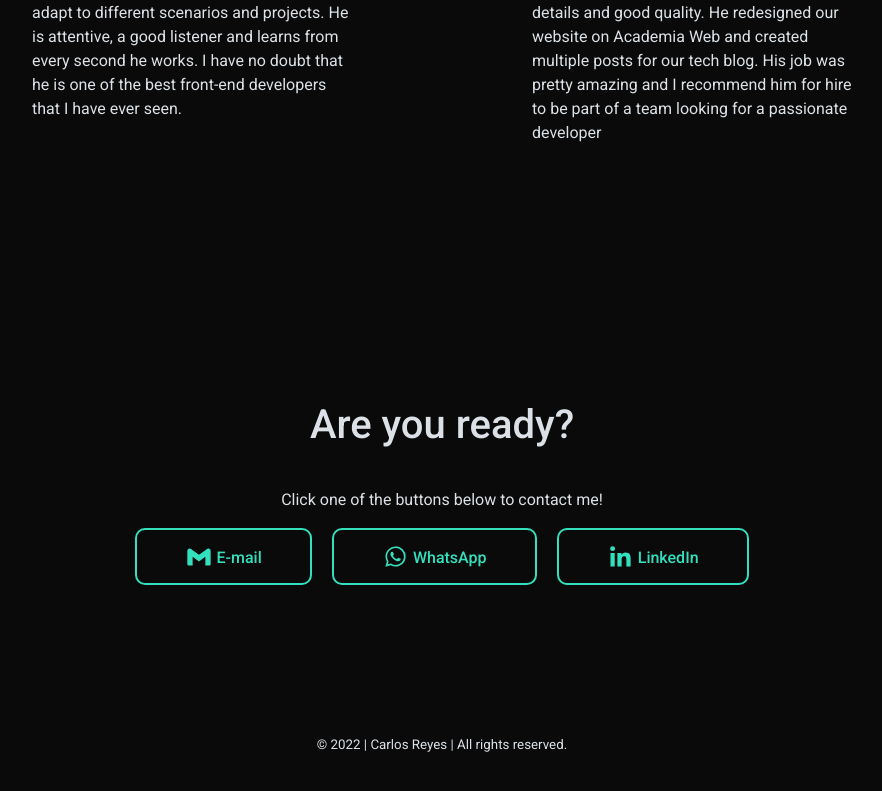
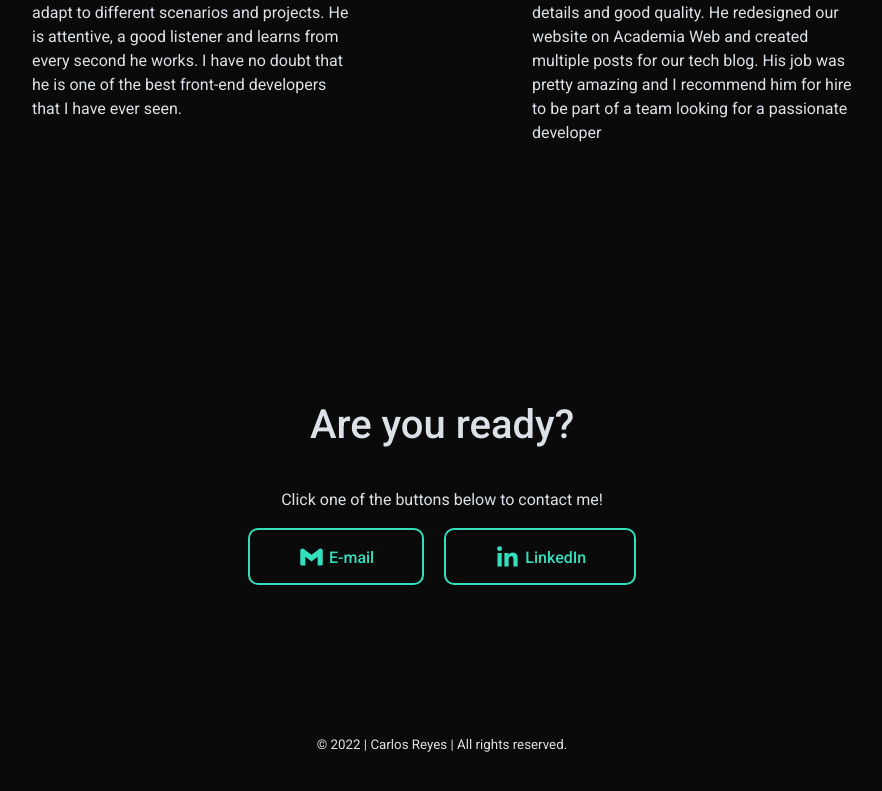
Before and after one commit to carlosreyesweb/carlosreyesweb.com, a React (Vite) app: page / in a window 1280 px wide. Shown: the part 3611-4402 px from the top of the page, without its empty margins (198-1080 px from the left). Built offline with nearby package versions, Linux system fonts and the light colour scheme.

Commit message:
remove whatsapp

```diff
--- a/src/components/contact/contact.component.tsx
+++ b/src/components/contact/contact.component.tsx
@@ -1,7 +1,6 @@
 import { motion } from 'framer-motion'
 import gmailIcon from '../../assets/gmail-icon.svg'
 import linkedinIcon from '../../assets/linkedin-icon.svg'
-import whatsappIcon from '../../assets/whatsapp-icon.svg'
 import ButtonLink from '../button-link/button-link.component'
 import styles from './contact.component.module.css'
 
@@ -37,15 +36,6 @@ export default function Contact(props: ContactProps) {
         </ButtonLink>
         <ButtonLink
           variant="main-regular"
-          href="https://wa.me/+584129380768"
-          target="_blank"
-          rel="noopener noreferrer"
-        >
-          <img src={whatsappIcon} alt="WhatsApp" className={styles.linkIcon} />{' '}
-          WhatsApp
-        </ButtonLink>
-        <ButtonLink
-          variant="main-regular"
           href="https://linkedin.com/in/carlosreyesweb"
           target="_blank"
           rel="noopener noreferrer"
```
